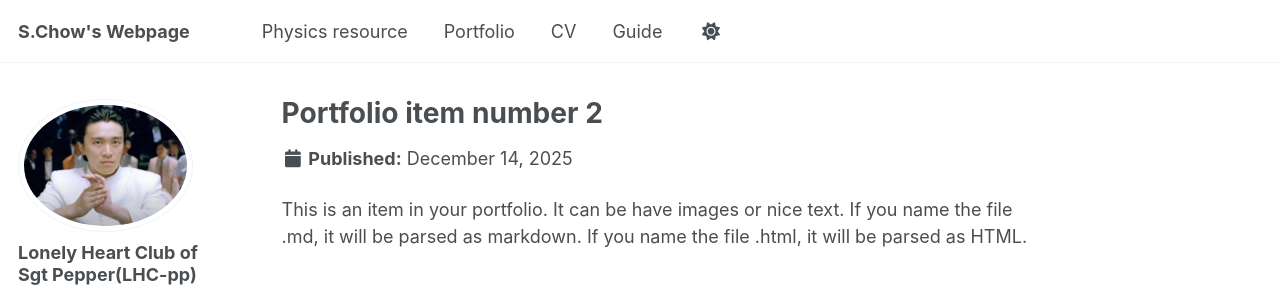
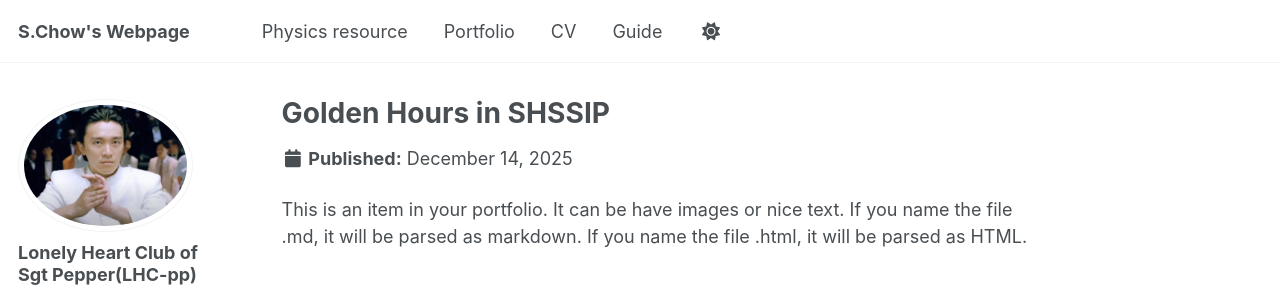
Before and after one commit to StoneChou2007/StoneChou2007, a Jekyll site: the page built from _portfolio/portfolio-2.html, in a window 1280 px wide. Shown: the top 290 px of the page. Built offline with Jekyll 4.4.1, drawn with Linux system fonts in a browser that asks for light colours; some web fonts are replaced; a script bundle is joined from its source files by our own code; library files that are not in the unit come from our copies.

Commit message:
Update portfolio-2.html

```diff
--- a/_portfolio/portfolio-2.html
+++ b/_portfolio/portfolio-2.html
@@ -1,6 +1,6 @@
 ---
-title: "Portfolio item number 2"
-excerpt: "Short description of portfolio item number 2 <br/><img src='/images/500x300.png'>"
+title: "Golden Hours in SHSSIP"
+excerpt: "Short description of portfolio item number 2 <br/><img src='/images/goldenhour.png'>"
 collection: portfolio
 ---
 
```
